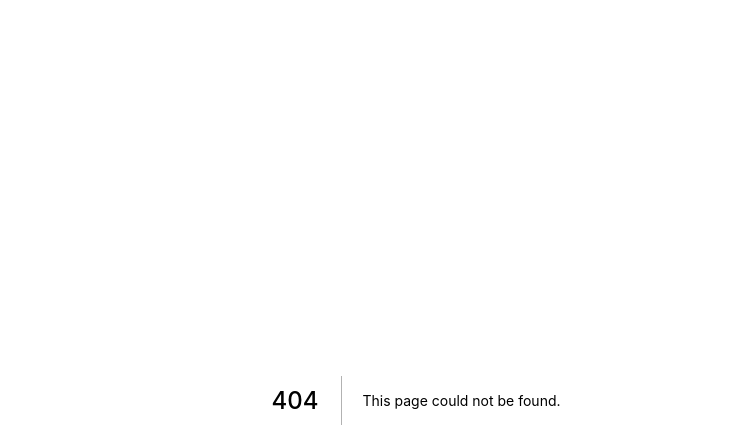
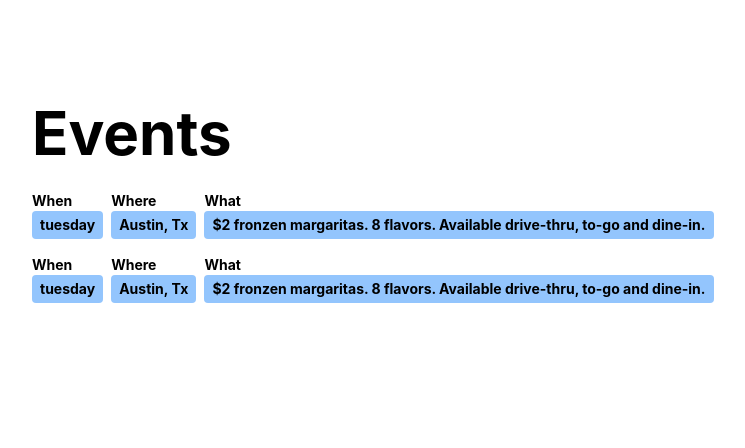
Before and after one commit to acostahf/event-showcase, a Next.js app: page /components/events in a window 1280 px wide. Before the commit this address had no page. Shown: the top 448 px of the page, without its empty margins (224-969 px from the left). Built offline with nearby package versions, Linux system fonts and the light colour scheme.

Commit message:
create the events component to render out events passed in through a cms. Design is not final

```diff
--- /dev/null
+++ b/pages/components/events.js
@@ -0,0 +1,44 @@
+const LiItem = (props) => (
+  <li className="flex space-x-2">
+    <div>
+      <h4 className="font-bold text-sm">When</h4>
+      <div className="text-sm font-bold tetxt-gray-700 px-2 py-1 bg-blue-300 rounded transition-colors duration-300">
+        {props.when}
+      </div>
+    </div>
+    <div>
+      <h4 className="font-bold text-sm">Where</h4>
+      <div className="text-sm font-bold tetxt-gray-700 px-2 py-1 bg-blue-300 rounded transition-colors duration-300">
+        {props.where}
+      </div>
+    </div>
+    <div>
+      <h4 className="font-bold text-sm">What</h4>
+      <div className="text-sm font-bold tetxt-gray-700 px-2 py-1 bg-blue-300 rounded transition-colors duration-300">
+        {props.what}
+      </div>
+    </div>
+  </li>
+);
+
+export default () => (
+  <div>
+    <div className="text-center md:text-left md:flex max-w-3xl mx-auto mt-24">
+      <h1 className="font-bold text-6xl leading-tight">Events</h1>
+    </div>
+    <div className=" text-center md:text-left max-w-3xl mx-auto mt-5">
+      <ul className=" space-y-4 items-center">
+        <LiItem
+          when="tuesday"
+          where="Austin, Tx"
+          what="$2 fronzen margaritas. 8 flavors. Available drive-thru, to-go and dine-in."
+        />
+        <LiItem
+          when="tuesday"
+          where="Austin, Tx"
+          what="$2 fronzen margaritas. 8 flavors. Available drive-thru, to-go and dine-in."
+        />
+      </ul>
+    </div>
+  </div>
+);
--- a/pages/index.js
+++ b/pages/index.js
@@ -1,7 +1,9 @@
+import Events from "./components/events";
 import Navbar from "./components/navbar";
 
 export default () => (
   <div>
     <Navbar />
+    <Events />
   </div>
 );
```
